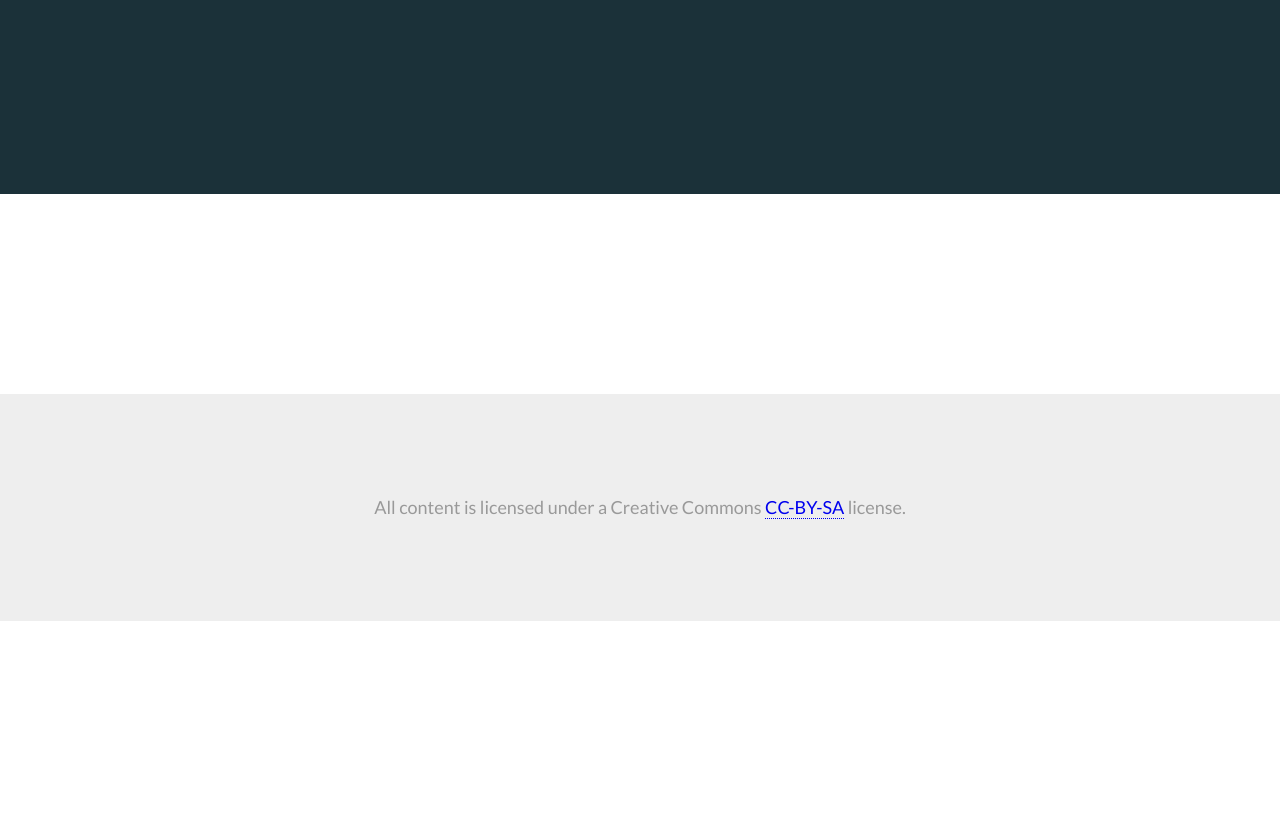
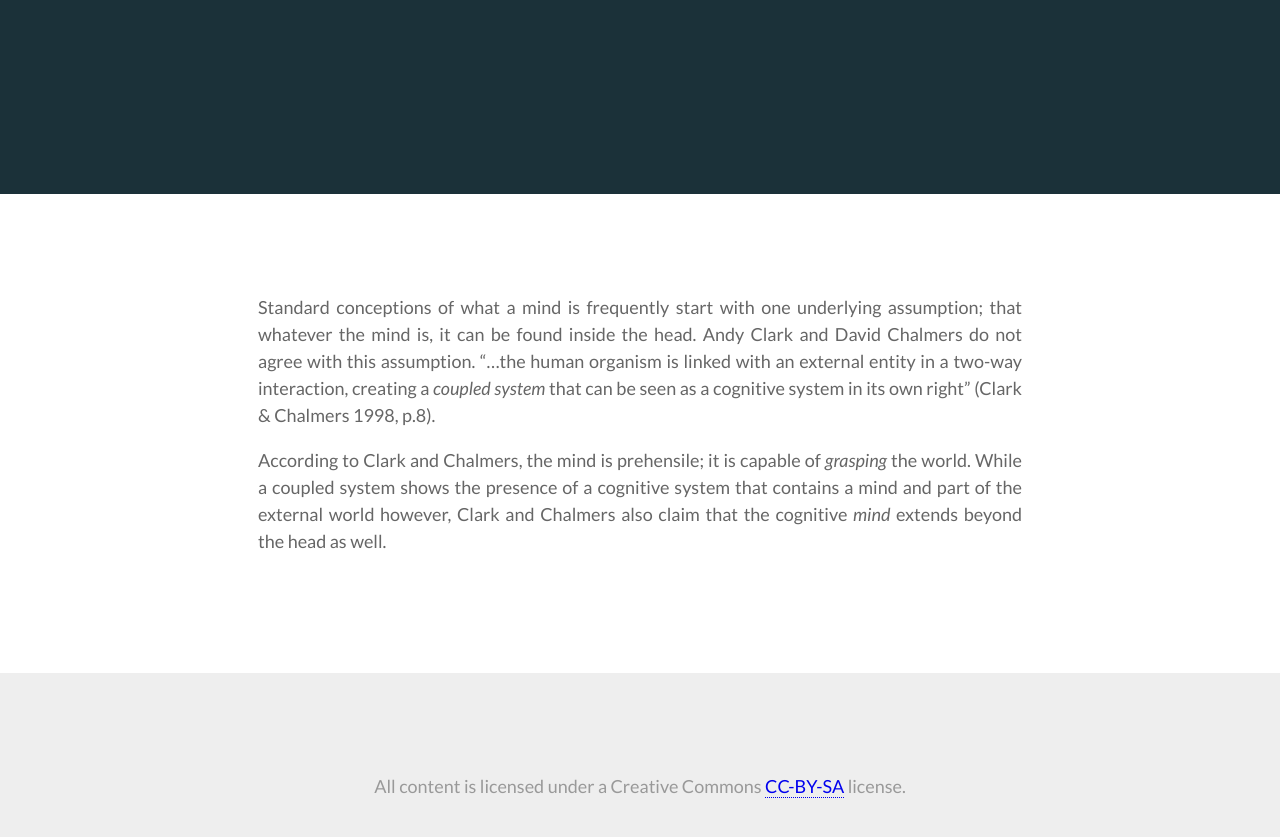
Before and after one commit to davekinkead/dailydialectic, a Jekyll site: the page built from _posts/2015-03-20-out-of-my-mind.md, in a window 1280 px wide and 900 px high, scrolled down 587 px. Shown: the top 837 px of the window. Built offline with Jekyll 4.4.1, drawn with Linux system fonts in a browser that asks for light colours; before the commit the page ends 1208 px from its top, so only the background shows below that.

Commit message:
Update Liam's talk

```diff
--- a/_posts/2015-03-20-out-of-my-mind.md
+++ b/_posts/2015-03-20-out-of-my-mind.md
@@ -6,3 +6,7 @@ layout: bite
 status: forthcoming
 date: 20 Mar 2015
 ---
+
+Standard conceptions of what a mind is frequently start with one underlying assumption; that whatever the mind is, it can be found inside the head. Andy Clark and David Chalmers do not agree with this assumption. “...the human organism is linked with an external entity in  a two-way interaction, creating a _coupled system_ that can be seen as a cognitive system in its own right” (Clark & Chalmers 1998, p.8).
+
+According to Clark and Chalmers, the mind is prehensile; it is capable of _grasping_ the world. While a coupled system shows the presence of a cognitive system that contains a mind and part of the external world however, Clark and Chalmers also claim that the cognitive _mind_ extends beyond the head as well.
```
